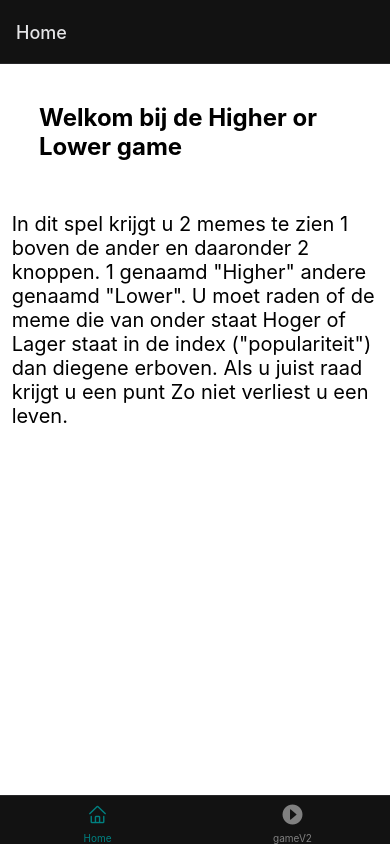
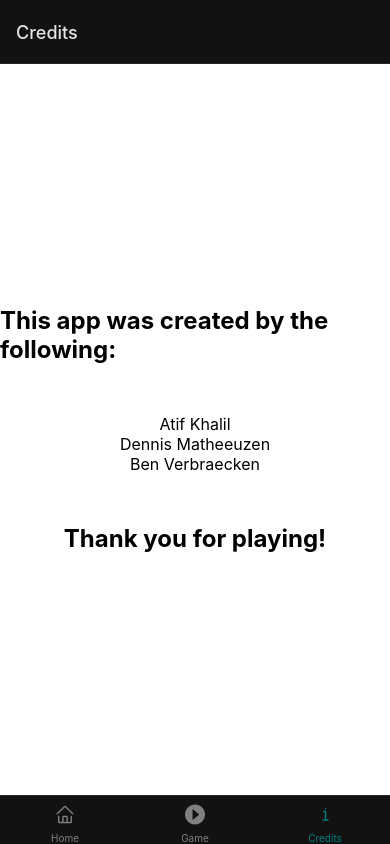
Before and after one commit to Benn7445/higher-or-lower, a React Native app: screen /Credits in a window 390 px wide. Built offline with nearby package versions, Linux system fonts and the light colour scheme.

Commit message:
Added a credits page and better CSS for home page

```diff
--- a/App.tsx
+++ b/App.tsx
@@ -1,7 +1,7 @@
 import { createBottomTabNavigator } from "@react-navigation/bottom-tabs";
 import { NavigationContainer, DarkTheme } from "@react-navigation/native";
 import HomeScreen from "./src/pages/HomeScreen";
-
+import Credits from "./src/pages/Credits";
 import AntDesign from "react-native-vector-icons/AntDesign";
 
 import Higher from "./src/pages/gamecode";
@@ -32,7 +32,7 @@ export const App = () => {
         />
 
         <Tab.Screen
-          name="gameV2"
+          name="Game"
           component={Higher}
           options={{
             tabBarIcon: (active) => {
@@ -48,6 +48,23 @@ export const App = () => {
             tabBarInactiveTintColor: "#808080",
           }}
         />
+        <Tab.Screen
+          name="Credits"
+          component={Credits}
+          options={{
+            tabBarIcon: (active) => {
+              return (
+                <AntDesign
+                  name="info"
+                  color={active.focused ? "#008080" : "#808080"}
+                  size={20}
+                />
+              );
+            },
+            tabBarActiveTintColor: "#008080",
+            tabBarInactiveTintColor: "#808080",
+          }}
+        />
       </Tab.Navigator>
     </NavigationContainer>
   );
--- /dev/null
+++ b/src/pages/Credits.tsx
@@ -0,0 +1,22 @@
+import { Text, View } from "react-native"
+
+const Credits = () => {
+    return (
+        <View style={{
+            flex: 1,
+            justifyContent: "center",
+            alignItems: "center",
+            backgroundColor: "white"
+        }}>
+            <Text style={{fontSize: 24, fontWeight: "bold", paddingBottom:50}}>
+                This app was created by the following:
+            </Text>
+            <Text style={{fontSize: 16}}>Atif Khalil</Text>
+            <Text style={{fontSize: 16}}>Dennis Matheeuzen</Text>
+            <Text style={{fontSize: 16}}>Ben Verbraecken</Text>
+            <Text style={{fontSize: 24, fontWeight: "bold", paddingTop:50}}>Thank you for playing!</Text>
+        </View>
+    )
+}
+
+export default Credits;
--- a/src/pages/HomeScreen.tsx
+++ b/src/pages/HomeScreen.tsx
@@ -51,7 +51,7 @@ export const HomeScreen = () => {
       }}
       onLayout={onLayoutRootView}
     >
-      <Text style={{ fontSize: 24, fontWeight: "bold", margin: "10%" }}>
+      <Text style={{ fontSize: 24, fontWeight: "bold", margin: "10%"}}>
         Welkom bij de Higher or Lower game
       </Text>
       <StatusBar
@@ -59,15 +59,16 @@ export const HomeScreen = () => {
         />
       <Text
         style={{
-          fontSize: 20,
+          fontSize: 16,
           padding: "3%",
         }}
       >
         In dit spel krijgt u 2 memes te zien 1 boven de ander en daaronder 2
-        knoppen. 1 genaamd "Higher" andere genaamd "Lower". U moet raden of de
+        knoppen. 1 genaamd "Higher" andere genaamd "Lower". {'\n'}{'\n'}U moet raden of de
         meme die van onder staat Hoger of Lager staat in de index
-        ("populariteit") dan diegene erboven. Als u juist raad krijgt u een punt
-        Zo niet verliest u een leven.
+        ("populariteit") dan diegene erboven.{'\n'}{'\n'}Als u juist raad krijgt u een punt
+        zo niet verliest u een leven. {'\n'}{'\n'}Het punt is om de hoogste score te behalen. U hebt 3 levens
+        eens dat uw levens op zijn eindigt het spel.
       </Text>
     </View>
   );
```
